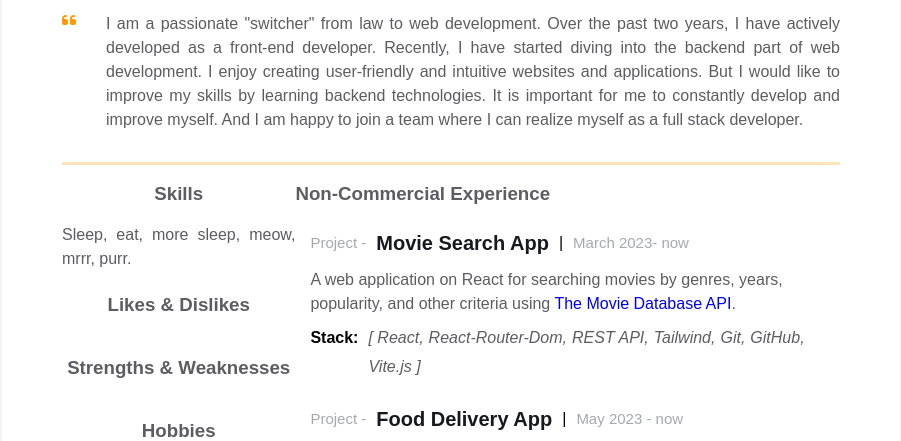
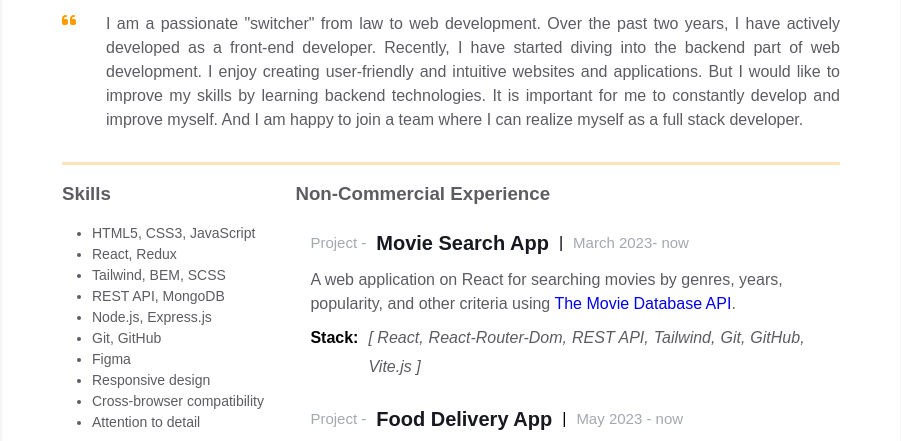
Before and after one commit to siefimov/homepage, a plain HTML site: page index.html in a window 1280 px wide. Shown: the part 350-791 px from the top of the page, without its empty margins (189-1090 px from the left). Drawn offline with Linux system fonts and the light colour scheme.

Commit message:
Added Skilles block

```diff
--- a/index.html
+++ b/index.html
@@ -79,20 +79,26 @@
           </div>
         </div>
 
-        <!-- <div class="container">
-          <div class="resume__block">
-
-          </div>
-        </div> -->
-
-        <div class="container">
+                <div class="container">
           <div class="resume__block">
             <div class="main-info fh">
 
               <div class="additional">
                 <div class="skills">
                   <h3 class="skills__header">Skills</h3>
-                  <p class="skills__text">Sleep, eat, more sleep, meow, mrrr, purr. </p>
+                  <ul class="skills__list">
+                    <li class="skills__item">HTML5, CSS3, JavaScript</li>
+                    <li class="skills__item">React, Redux</li>
+                    <li class="skills__item">Tailwind, BEM, SCSS</li>
+                    <li class="skills__item">REST API, MongoDB</li>
+                    <li class="skills__item">Node.js, Express.js</li>
+                    <li class="skills__item">Git, GitHub</li>
+                    <li class="skills__item">Figma</li>
+                    <li class="skills__item">Responsive design</li>
+                    <li class="skills__item">Cross-browser compatibility</li>
+                    <li class="skills__item">Attention to detail</li>
+                  </ul>
+
                 </div>
 
                 <!-- likes and dislikes -->
--- a/styles.css
+++ b/styles.css
@@ -178,13 +178,21 @@ a {
 
 .skills__header, .likes-dislikes__header, .strengths-weaknesses__header, .hobbies__header, .languages__header {
   color: var(--secondary-text-color);
-  text-align: center;
+  text-align: start;
   margin-bottom: 15px;
 }
 
 .skills__text {
   color: var(--secondary-text-color);
   text-align: justify;
+}
+
+.skills__list{
+  margin-left: 30px;
+}
+.skills__item{
+  font-size: 14px;
+  color: var(--secondary-text-color);
 }
 .experiences {
   flex: 1 1 60%;
```
